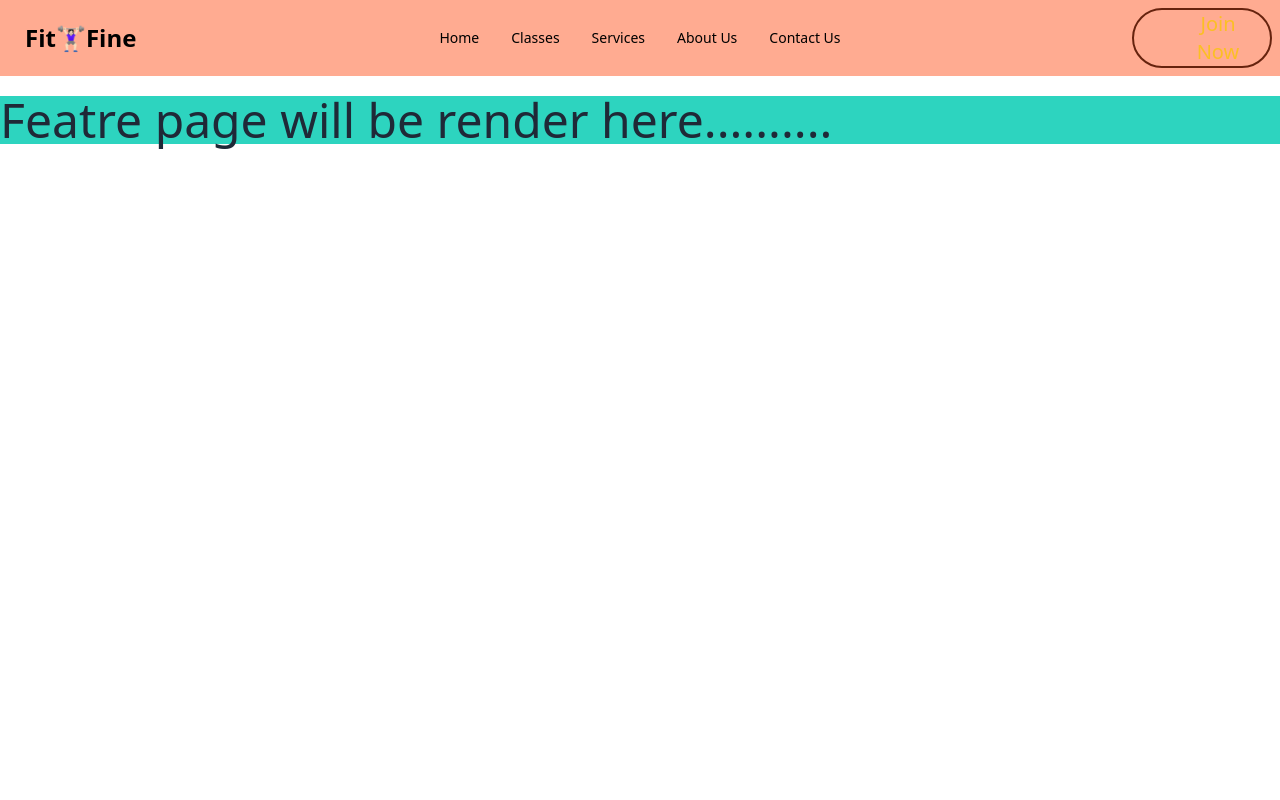
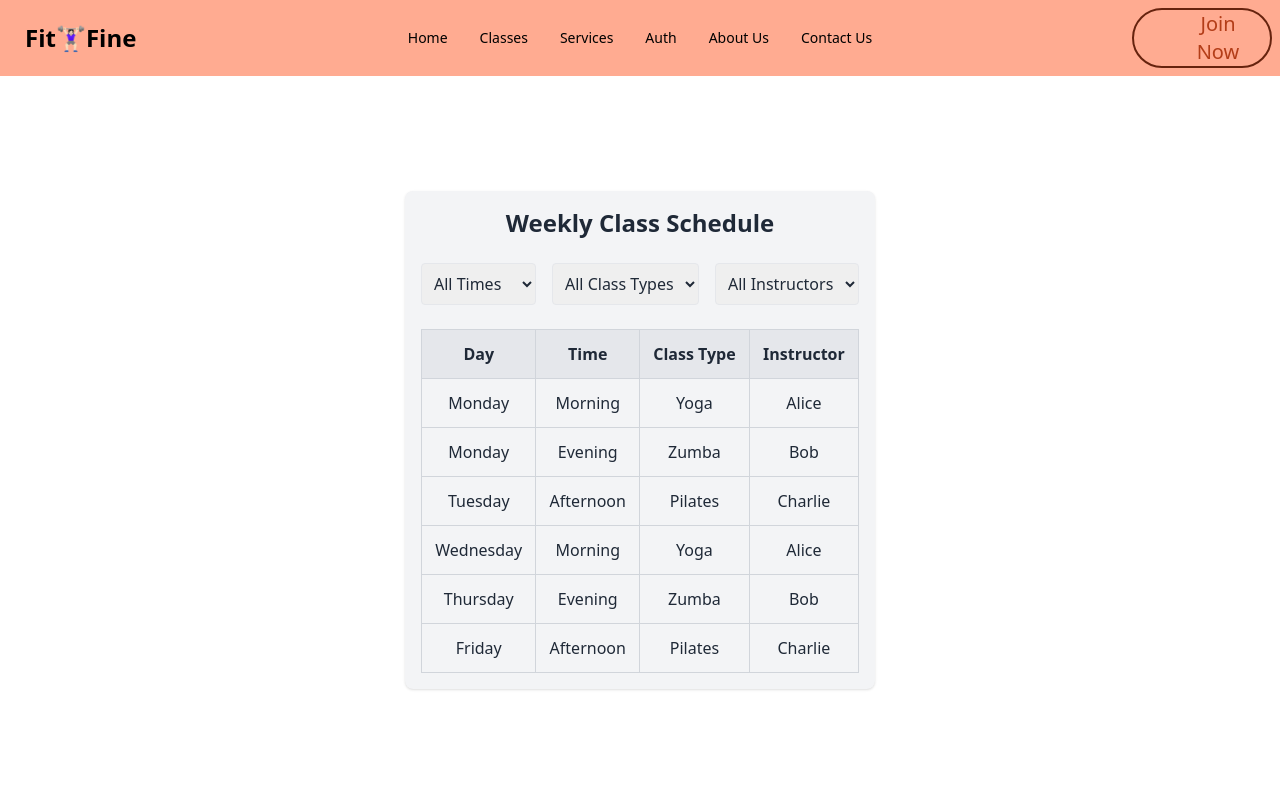
Before and after one commit to Sharmin64/gym-next-project-repo, a Next.js app: page /features in a window 1280 px wide. Shown: the top 800 px of the page. Built offline with nearby package versions, Linux system fonts and the light colour scheme.

Commit message:
another ui implemented

```diff
--- a/src/app/(services)/features/page.tsx
+++ b/src/app/(services)/features/page.tsx
@@ -1,12 +1,39 @@
+import ClassSchedule from "@/app/components/homeui/ClassSchedule";
 import React from "react";
 
 const FeaturesPage = () => {
+  const weeklySchedule = [
+    { day: "Monday", time: "Morning", classType: "Yoga", instructor: "Alice" },
+    { day: "Monday", time: "Evening", classType: "Zumba", instructor: "Bob" },
+    {
+      day: "Tuesday",
+      time: "Afternoon",
+      classType: "Pilates",
+      instructor: "Charlie",
+    },
+    {
+      day: "Wednesday",
+      time: "Morning",
+      classType: "Yoga",
+      instructor: "Alice",
+    },
+    { day: "Thursday", time: "Evening", classType: "Zumba", instructor: "Bob" },
+    {
+      day: "Friday",
+      time: "Afternoon",
+      classType: "Pilates",
+      instructor: "Charlie",
+    },
+  ];
   return (
-    <div>
-      <h1 className="text-5xl mt-24 bg-teal-400">
+    <>
+      {/* <h1 className="text-5xl mt-24 bg-teal-400">
         Featre page will be render here..........
-      </h1>
-    </div>
+      </h1> */}
+      <div className="min-h-screen flex items-center justify-center">
+        <ClassSchedule schedule={weeklySchedule} />
+      </div>
+    </>
   );
 };
 
--- a/src/app/commonui/Button.tsx
+++ b/src/app/commonui/Button.tsx
@@ -20,7 +20,7 @@ const Button = ({ buttonName }: ButtonName) => {
     //   </button>
     // </div>
     <>
-      <button className=" text-xl font-medium text-amber-400 border-2 border-[#66230e] px-12 py-2 rounded-full hover:text-white hover:text-center group relative flex items-center text-center overflow-hidden indent-0">
+      <button className=" text-xl font-medium text-[#b33d18] border-2 border-[#66230e] px-12 py-2 rounded-full hover:text-white hover:text-center group relative flex items-center text-center overflow-hidden indent-0">
         <span className="absolute left-0 w-full h-0 transition-all bg-zinc-600 opacity-100 group-hover:h-full group-hover:top-0 duration-400 ease-in"></span>
         <span className="absolute right-0 flex items-center justify-start w-10 h-10 duration-300 transform translate-x-full group-hover:translate-x-0 ease-in ml-4">
           <FaArrowRight />
--- a/src/app/components/Shared/Footer.tsx
+++ b/src/app/components/Shared/Footer.tsx
@@ -38,11 +38,9 @@ const Footer = () => {
           >
             <path d="M22.672 15.226l-2.432.811.841 2.515c.33 1.019-.209 2.127-1.23 2.456-1.15.325-2.148-.321-2.463-1.226l-.84-2.518-5.013 1.677.84 2.517c.391 1.203-.434 2.542-1.831 2.542-.88 0-1.601-.564-1.86-1.314l-.842-2.516-2.431.809c-1.135.328-2.145-.317-2.463-1.229-.329-1.018.211-2.127 1.231-2.456l2.432-.809-1.621-4.823-2.432.808c-1.355.384-2.558-.59-2.558-1.839 0-.817.509-1.582 1.327-1.846l2.433-.809-.842-2.515c-.33-1.02.211-2.129 1.232-2.458 1.02-.329 2.13.209 2.461 1.229l.842 2.515 5.011-1.677-.839-2.517c-.403-1.238.484-2.553 1.843-2.553.819 0 1.585.509 1.85 1.326l.841 2.517 2.431-.81c1.02-.33 2.131.211 2.461 1.229.332 1.018-.21 2.126-1.23 2.456l-2.433.809 1.622 4.823 2.433-.809c1.242-.401 2.557.484 2.557 1.838 0 .819-.51 1.583-1.328 1.847m-8.992-6.428l-5.01 1.675 1.619 4.828 5.011-1.674-1.62-4.829z"></path>
           </svg>
-          <p>
-            ACME Industries Ltd.
-            <br />
-            Providing reliable tech since 1992
-          </p>
+          <h1 className="text-xl font-bold">Fit🏋️‍♀️Fine Ltd.</h1>
+          <br />
+          <h5 className="justify-end">Providing reliable tech since 1992</h5>
         </aside>
         <nav className="md:place-self-center md:justify-self-end">
           <div className="grid grid-flow-col gap-4">
--- a/src/app/components/Shared/Navber.tsx
+++ b/src/app/components/Shared/Navber.tsx
@@ -4,7 +4,7 @@ import React from "react";
 
 const Navbar = () => {
   return (
-    <div className="navbar bg-[#ffab91] z-50 fixed top-0 mb-7 w-full ">
+    <div className="navbar bg-[#ffab91] z-50 fixed top-0 w-full ">
       {/* Navbar Start */}
       <div className="navbar-start">
         {/* Mobile Dropdown */}
@@ -41,6 +41,17 @@ const Navbar = () => {
                   </li>
                   <li>
                     <Link href={"/class-details"}>Class Details</Link>
+                  </li>
+                </ul>
+              </details>
+              <details>
+                <summary>Authentication</summary>
+                <ul className="p-2 bg-blue-200">
+                  <li>
+                    <Link href={"/login"}>Login</Link>
+                  </li>
+                  <li>
+                    <Link href={"/register"}>Sign Up</Link>
                   </li>
                 </ul>
               </details>
@@ -135,6 +146,31 @@ const Navbar = () => {
               </li>
             </ul>
           </li>
+          <li className="relative group">
+            <span className="hover:text-white cursor-pointer">Auth</span>
+            <ul
+              className="absolute left-0 mt-2 w-40 p-2 bg-[#ffcdbd] border rounded shadow-lg
+              transform scale-95 opacity-0 group-hover:scale-100 group-hover:opacity-100
+              group-hover:translate-y-8 transition-all duration-500 ease-in-out"
+            >
+              <li>
+                <Link
+                  href={"/login"}
+                  className="block px-4 py-2 hover:bg-gray-100"
+                >
+                  Login
+                </Link>
+              </li>
+              <li>
+                <Link
+                  href={"/register"}
+                  className="block px-4 py-2 hover:bg-gray-100"
+                >
+                  Sign Up
+                </Link>
+              </li>
+            </ul>
+          </li>
           <li>
             <Link href={"/about"}>About Us</Link>
           </li>
--- /dev/null
+++ b/src/app/components/homeui/ClassSchedule.tsx
@@ -0,0 +1,113 @@
+"use client";
+
+import { useState } from "react";
+
+type ClassScheduleProps = {
+  schedule: {
+    day: string;
+    time: string;
+    classType: string;
+    instructor: string;
+  }[];
+};
+
+const ClassSchedule: React.FC<ClassScheduleProps> = ({ schedule }) => {
+  const [filters, setFilters] = useState({
+    time: "",
+    classType: "",
+    instructor: "",
+  });
+
+  // Filter the schedule based on selected filters
+  const filteredSchedule = schedule.filter((item) => {
+    const matchesTime = !filters.time || item.time.includes(filters.time);
+    const matchesClassType =
+      !filters.classType || item.classType.includes(filters.classType);
+    const matchesInstructor =
+      !filters.instructor || item.instructor.includes(filters.instructor);
+
+    return matchesTime && matchesClassType && matchesInstructor;
+  });
+
+  return (
+    <div className="p-4 bg-gray-100 rounded-lg shadow">
+      <h1 className="text-2xl font-bold text-center mb-6">
+        Weekly Class Schedule
+      </h1>
+
+      {/* Filters */}
+      <div className="flex flex-wrap justify-center gap-4 mb-6">
+        <select
+          className="p-2 border rounded"
+          value={filters.time}
+          onChange={(e) => setFilters({ ...filters, time: e.target.value })}
+        >
+          <option value="">All Times</option>
+          <option value="Morning">Morning</option>
+          <option value="Afternoon">Afternoon</option>
+          <option value="Evening">Evening</option>
+        </select>
+
+        <select
+          className="p-2 border rounded"
+          value={filters.classType}
+          onChange={(e) =>
+            setFilters({ ...filters, classType: e.target.value })
+          }
+        >
+          <option value="">All Class Types</option>
+          <option value="Yoga">Yoga</option>
+          <option value="Pilates">Pilates</option>
+          <option value="Zumba">Zumba</option>
+        </select>
+
+        <select
+          className="p-2 border rounded"
+          value={filters.instructor}
+          onChange={(e) =>
+            setFilters({ ...filters, instructor: e.target.value })
+          }
+        >
+          <option value="">All Instructors</option>
+          <option value="Alice">Alice</option>
+          <option value="Bob">Bob</option>
+          <option value="Charlie">Charlie</option>
+        </select>
+      </div>
+
+      {/* Schedule Table */}
+      <table className="table-auto w-full border-collapse border border-gray-300">
+        <thead>
+          <tr className="bg-gray-200">
+            <th className="p-3 border border-gray-300">Day</th>
+            <th className="p-3 border border-gray-300">Time</th>
+            <th className="p-3 border border-gray-300">Class Type</th>
+            <th className="p-3 border border-gray-300">Instructor</th>
+          </tr>
+        </thead>
+        <tbody>
+          {filteredSchedule.length > 0 ? (
+            filteredSchedule.map((item, index) => (
+              <tr key={index} className="text-center">
+                <td className="p-3 border border-gray-300">{item.day}</td>
+                <td className="p-3 border border-gray-300">{item.time}</td>
+                <td className="p-3 border border-gray-300">{item.classType}</td>
+                <td className="p-3 border border-gray-300">
+                  {item.instructor}
+                </td>
+              </tr>
+            ))
+          ) : (
+            <tr>
+              <td colSpan={4} className="p-3 text-center">
+                No classes match the selected filters.
+              </td>
+            </tr>
+          )}
+        </tbody>
+      </table>
+    </div>
+  );
+};
+
+export default ClassSchedule;
```
Also changed, not shown: 1 other file (tests, documents, lock files or other folders).
